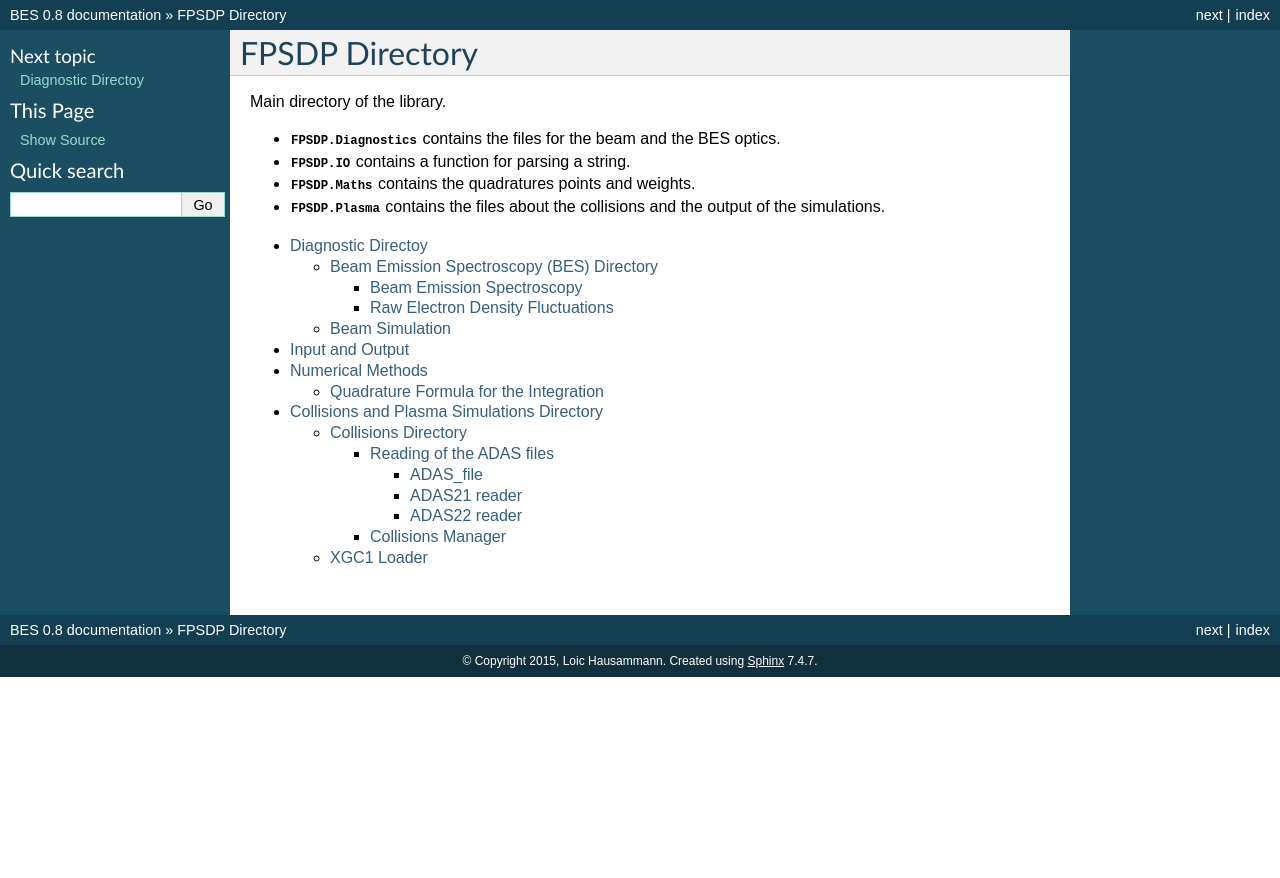
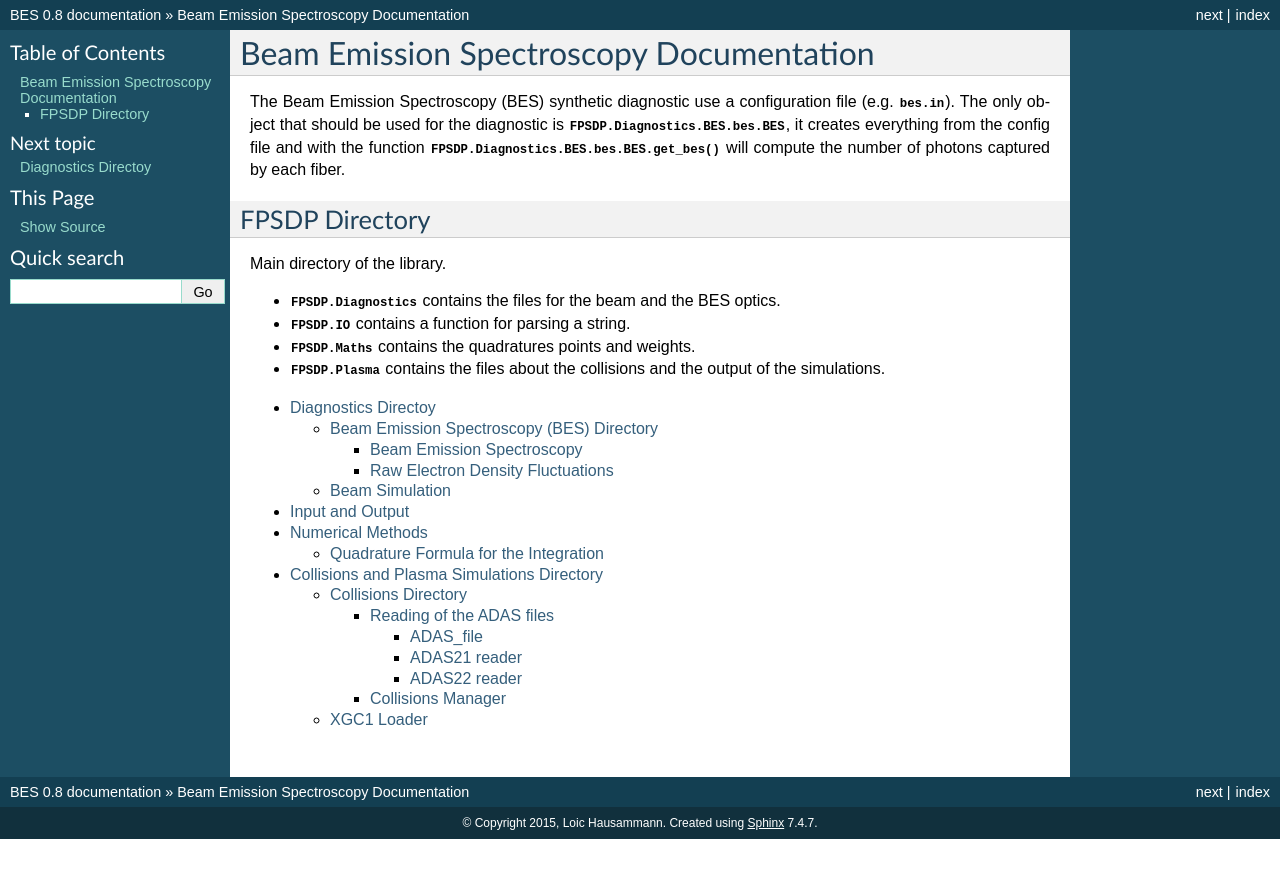
Before and after one commit to LeiShi/Fusion-Plasma-Synthetic-Diagnostics-Platform, a Sphinx documentation site: the page built from trunk/src/FPSDP/Doc/BES/source/FPSDP.rst, in a window 1280 px wide. Shown: the top 878 px of the page. Built offline with Sphinx 7.4.7, drawn with Linux system fonts in a browser that asks for light colours.

Commit message:
documentation...

```diff
--- a/trunk/src/FPSDP/Doc/BES/source/FPSDP.Diagnostics.rst
+++ b/trunk/src/FPSDP/Doc/BES/source/FPSDP.Diagnostics.rst
@@ -1,5 +1,9 @@
-Diagnostic Directoy
+Diagnostics Directoy
 ===================
+
+Directory containing all the diagnostics of the library.
+For this documentation, we are only interested in the Beam Emission Spectroscopy (BES).
+The beam can be used for a lot of different case, but we choose to put it as a diagnostic.
 
 .. toctree::
 
--- a/trunk/src/FPSDP/Doc/BES/source/FPSDP.rst
+++ b/trunk/src/FPSDP/Doc/BES/source/FPSDP.rst
@@ -1,5 +1,13 @@
+Beam Emission Spectroscopy Documentation
+========================================
+
+The Beam Emission Spectroscopy (BES) synthetic diagnostic use a configuration file (e.g. :download:`bes.in <../../../../FPSDP/Diagnostics/BES/bes.in>`).
+The only object that should be used for the diagnostic is :class:`FPSDP.Diagnostics.BES.bes.BES`,
+it creates everything from the config file and with the function :func:`FPSDP.Diagnostics.BES.bes.BES.get_bes` will compute the number of photons captured by each fiber.
+
+
 FPSDP Directory
-===============
+---------------
 
 Main directory of the library.
 
@@ -10,6 +18,7 @@ Main directory of the library.
 
 
 .. toctree::
+
    FPSDP.Diagnostics
    FPSDP.IO
    FPSDP.Maths
```
Also changed, not shown: 1 other file.
